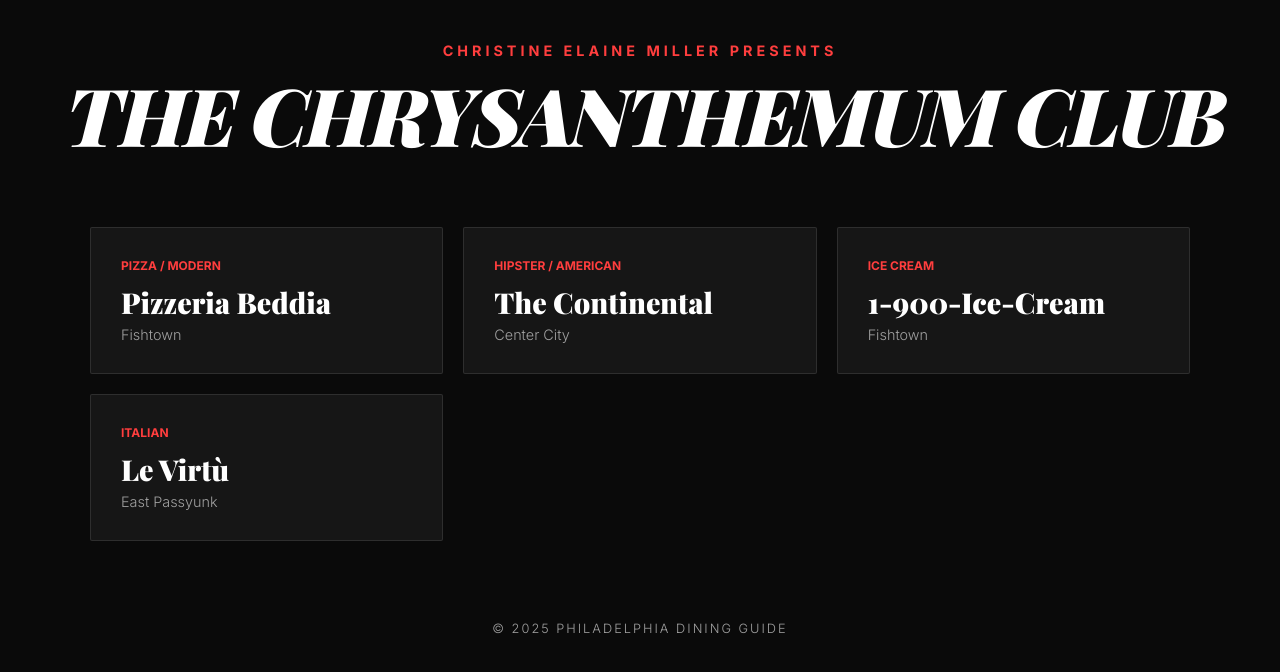
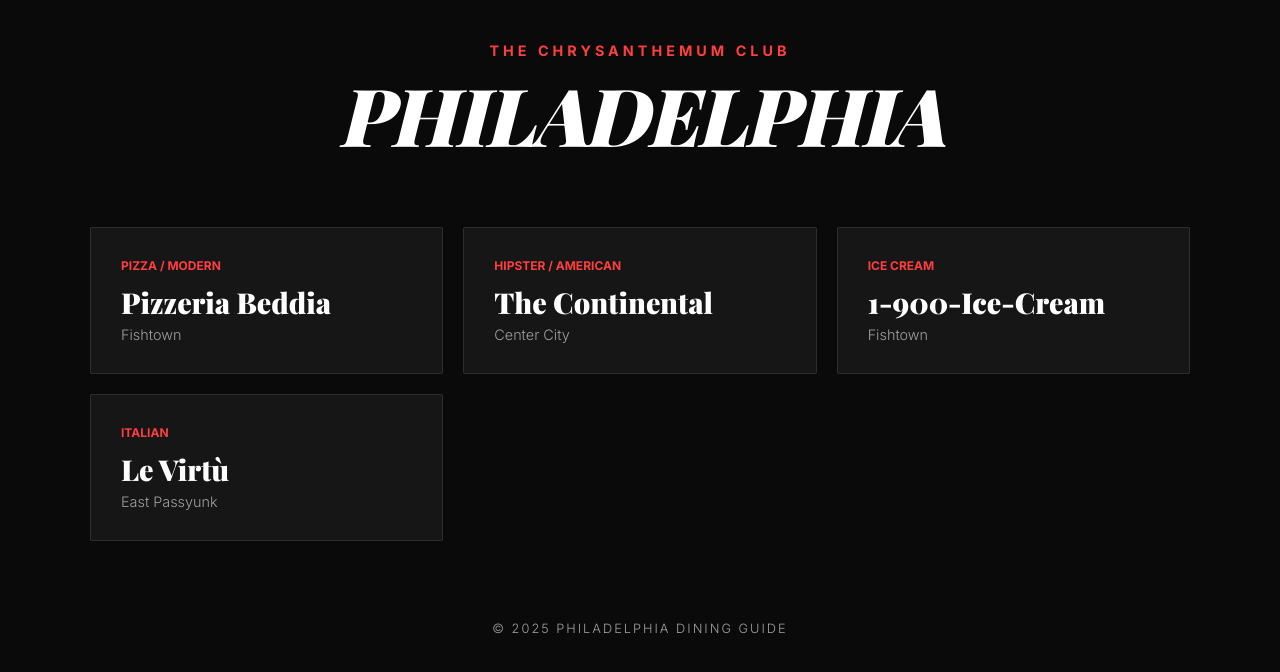
Before and after one commit to alty29/ChrysanthemumClub, a plain HTML site: page index2.html in a window 1280 px wide. Drawn offline with nearby package versions, Linux system fonts and the light colour scheme; a web font is replaced by a local one.

Commit message:
Update index2.html

```diff
--- a/index2.html
+++ b/index2.html
@@ -134,8 +134,8 @@
 <body>
 
     <header>
-        <span class="subtitle">Christine Elaine Miller Presents</span>
-        <h1>The Chrysanthemum Club</h1>
+        <span class="subtitle">The Chrysanthemum Club</span>
+        <h1>Philadelphia</h1>
     </header>
 
     <div class="grid">
```
